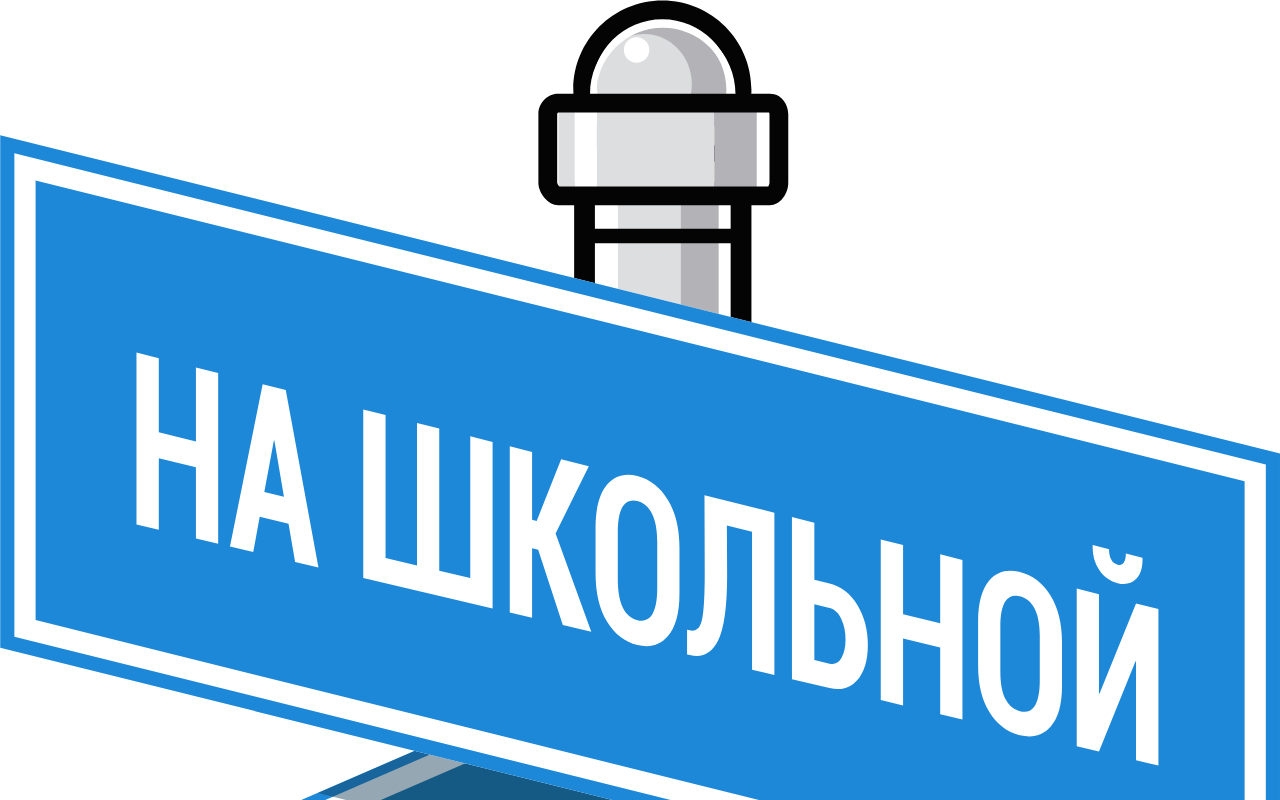
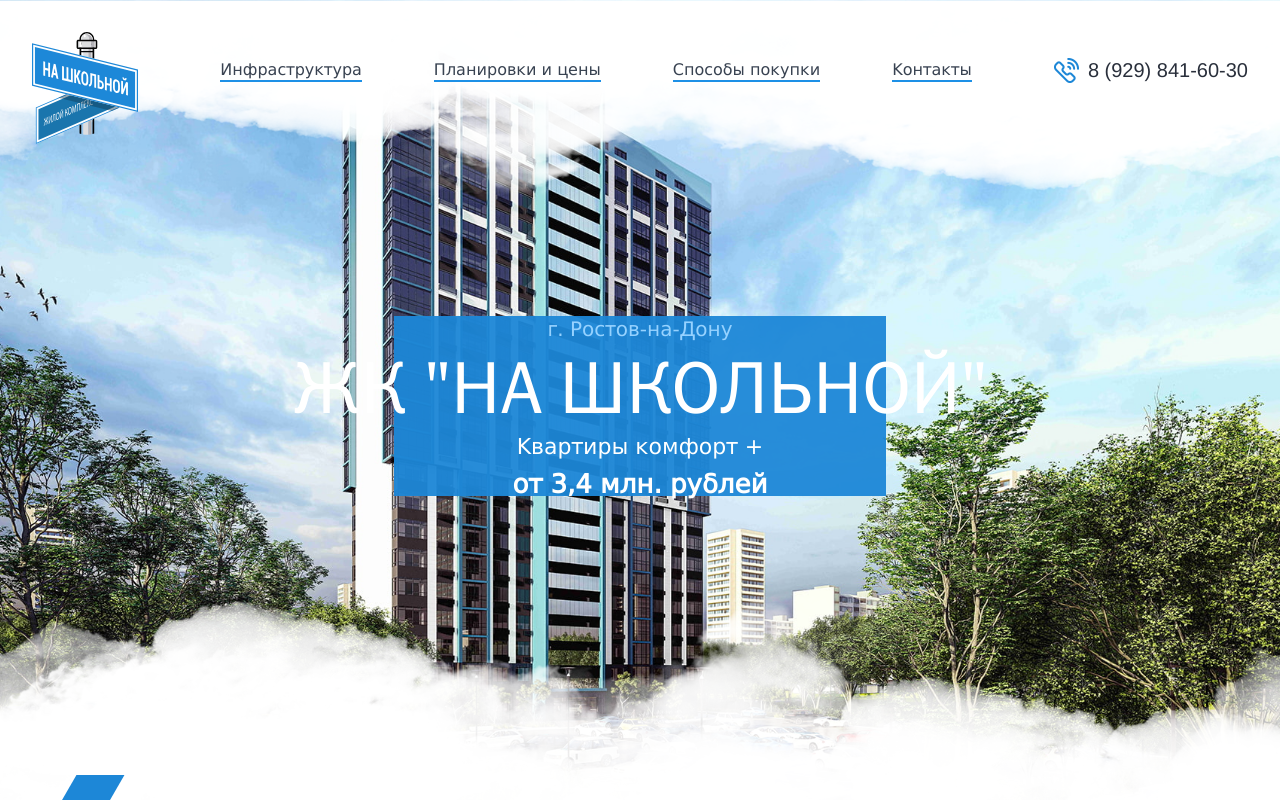
Before and after one commit to leadgenmarket/stroygrad-shkol, a React (Create React App) app: page / in a window 1280 px wide. Shown: the top 800 px of the page. Built offline with nearby package versions, Linux system fonts and the light colour scheme; no server answers.

Commit message:
edit verstka

```diff
--- a/src/App.js
+++ b/src/App.js
@@ -1,5 +1,5 @@
-// import "./css/style.css";
-// import "./css/swiper.css"
+import "./css/style.css";
+import "./css/swiper.css"
 import { BlocksContext } from "./context/blocksContext"
 import { useBlocks } from "./hooks/blocks.hook"
 
--- a/src/components/header.js
+++ b/src/components/header.js
@@ -7,9 +7,10 @@ export const Header = () => {
                 <div className="wmain">
                     <div className="head_plashka">
                         <div className="head_plashka__inner">
-                            <span>г. Ростов на Дону</span>
+                            <span>г. Ростов-на-Дону</span>
                             <h1>ЖК "На Школьной"</h1>
                             <span>Квартиры комфорт +</span>
+                            <span><b>от 3,4 млн. рублей</b></span>
                         </div>
                     </div>
                 </div>
--- a/src/components/location.js
+++ b/src/components/location.js
@@ -31,7 +31,7 @@ const Location = () => {
 	    		</li>
 	    		<li>
 	    			<i><img alt="..." src="img/location_ico6.png" /></i>
-	    			<span>Продуктовые <br />магизины, аптеки</span>
+	    			<span>Продуктовые <br />магазины, аптеки</span>
 	    		</li>
 	    	</ul>
 	    </div>
--- a/src/css/style.css
+++ b/src/css/style.css
@@ -165,8 +165,8 @@ input {
         content: "";
         display: block;
         position: absolute;
-        width: 572px;
-        height: 205px;
+        width: 892px;
+        height: 100%;
         background: rgba(29,135,215,0.95);
     }
 
@@ -253,6 +253,11 @@ input {
         margin-top: -40px;
     }
 
+.head_plashka {
+    padding-top: 15px;
+    padding-bottom: 15px;
+}
+
 .head_plashka__inner h1 {
     display: block;
     margin: 0;
@@ -271,6 +276,15 @@ input {
     font-size: 20px;
     line-height: 120%;
     color: #96D2FF;
+}
+
+.head_plashka__inner span b {
+    font-weight: bold;
+    color: #fff;
+    font-size: 130%;
+    line-height: 120%;
+    padding-top: 8px;
+    display: block;
 }
 
 .head_plashka__inner h1 + span {
--- a/tmp/html/index.html
+++ b/tmp/html/index.html
@@ -129,7 +129,7 @@
 	    		</li>
 	    		<li>
 	    			<i><img src="img/location_ico6.png"></i>
-	    			<span>Продуктовые <br>магизины, аптеки</span>
+	    			<span>Продуктовые <br>магазины, аптеки</span>
 	    		</li>
 	    	</ul>
 	    </div>
```
